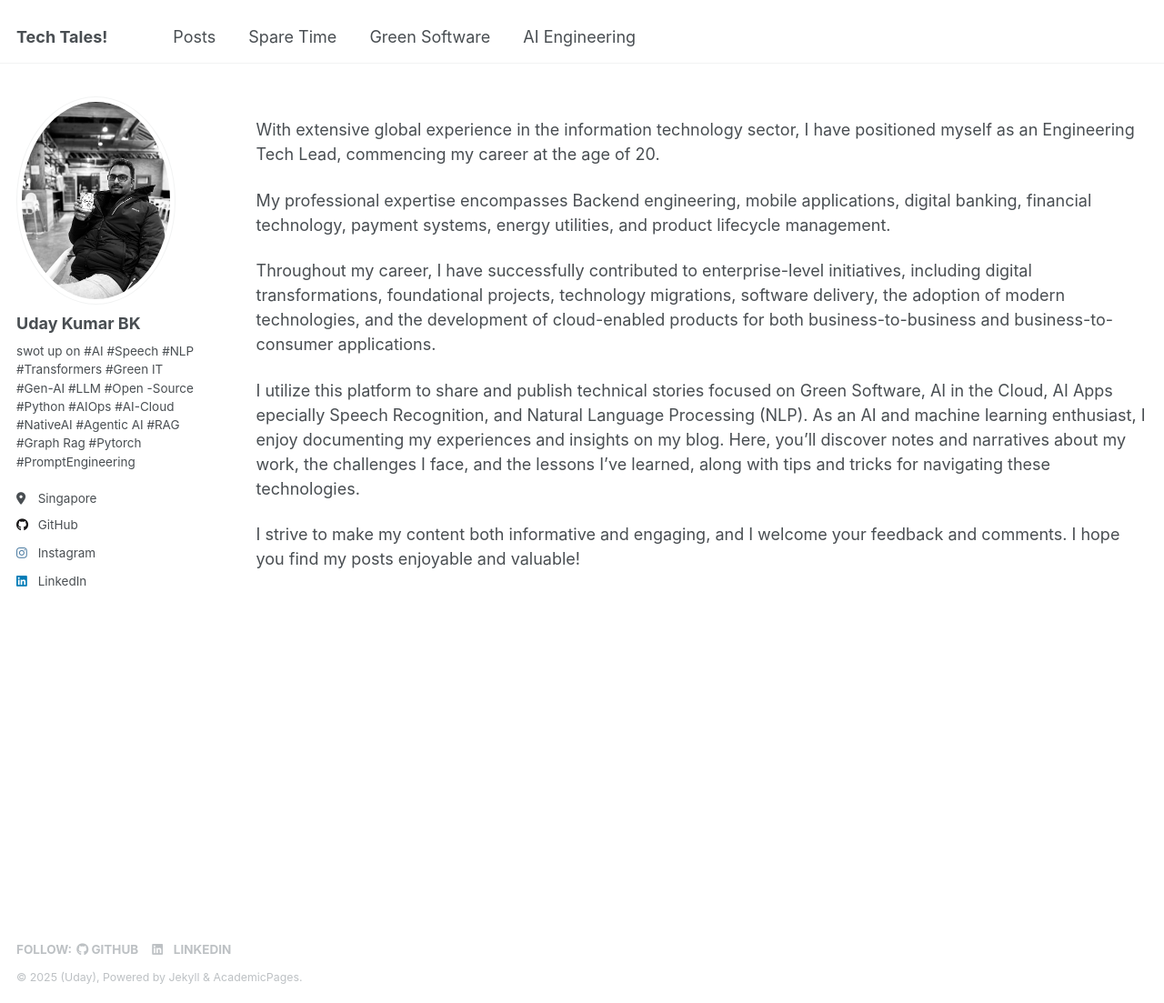
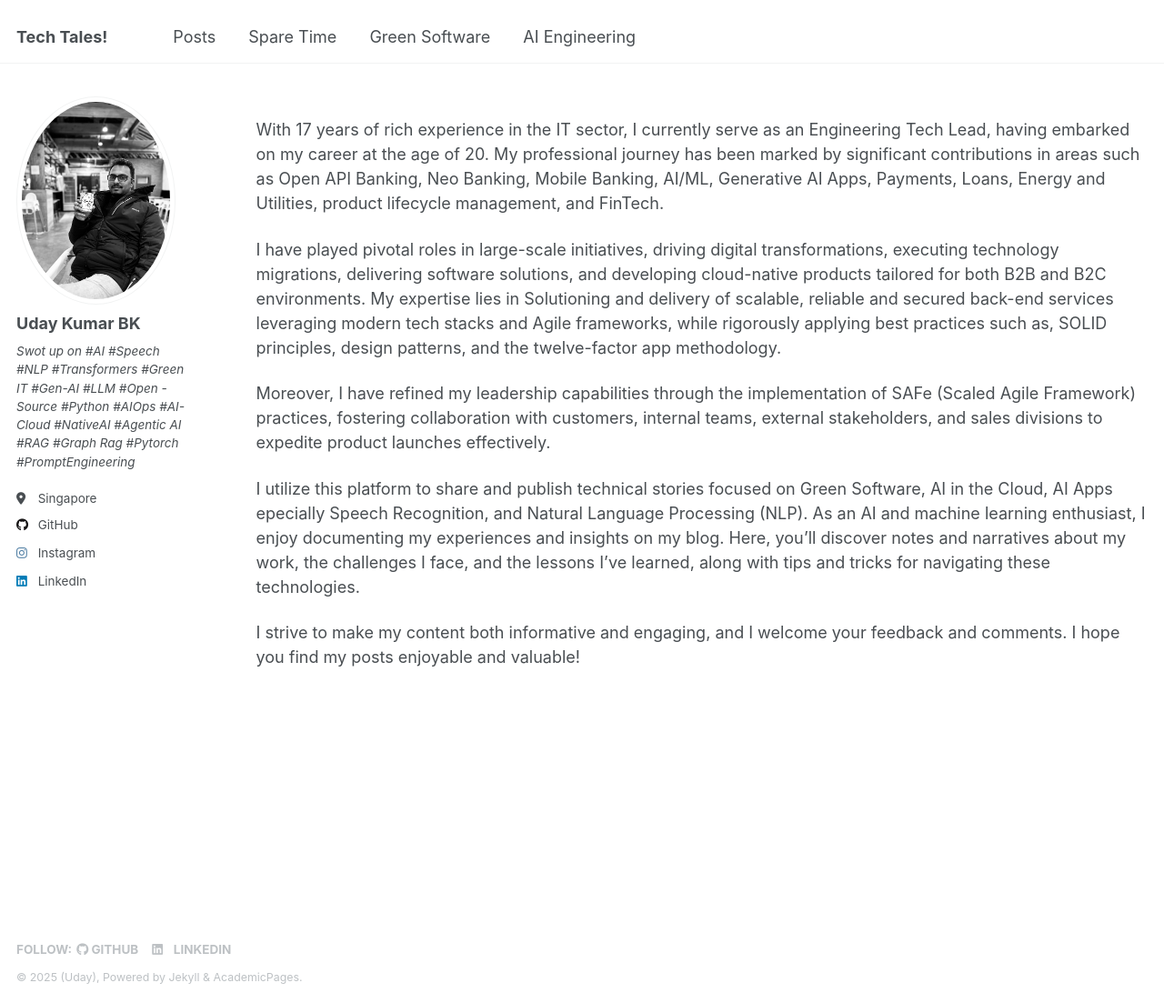
Before and after one commit to uday160386/uday160386.github.io, a Jekyll site: the page built from _pages/about.md, in a window 1280 px wide and 1103 px high. Shown: the whole window at 91% size. Built offline with Jekyll 4.4.1, drawn with Linux system fonts in a browser that asks for light colours.

Commit message:
adding content to profile

```diff
--- a/_config.yml
+++ b/_config.yml
@@ -24,7 +24,7 @@
   avatar           : "/aboutme/profile.jpeg"
   name             : "Uday Kumar BK"
   pronouns         :
-  bio              : "swot up on #AI #Speech #NLP #Transformers #Green IT #Gen-AI #LLM #Open -Source #Python #AIOps #AI-Cloud  #NativeAI #Agentic AI #RAG #Graph Rag #Pytorch #PromptEngineering"
+  bio              : "<i>Swot up on #AI #Speech #NLP #Transformers #Green IT #Gen-AI #LLM #Open -Source #Python #AIOps #AI-Cloud  #NativeAI #Agentic AI #RAG #Graph Rag #Pytorch #PromptEngineering</i>"
   location         : "Singapore"
     # employer         : "Bits Pilani"
   uri              :
--- a/_pages/about.md
+++ b/_pages/about.md
@@ -14,12 +14,11 @@
   <a href="https://www.instagram.com/vukclicks/"><i class="fab fa-fw fa-instagram icon-pad-right" aria-hidden="true" style="font-size:25px"></i></a> -->
 
 
-With extensive global experience in the information technology sector, I have positioned myself as an Engineering Tech Lead, commencing my career at the age of 20.
+With 17 years of rich experience in the IT sector, I currently serve as an Engineering Tech Lead, having embarked on my career at the age of 20. My professional journey has been marked by significant contributions in areas such as Open API Banking, Neo Banking, Mobile Banking, AI/ML, Generative AI Apps, Payments, Loans, Energy and Utilities, product lifecycle management, and FinTech.
 
-My professional expertise encompasses Backend engineering, mobile applications, digital banking, financial technology, payment systems, energy utilities, and product lifecycle management.
+I have played pivotal roles in large-scale initiatives, driving digital transformations, executing technology migrations, delivering software solutions, and developing cloud-native products tailored for both B2B and B2C environments. My expertise lies in Solutioning and delivery of scalable, reliable and secured back-end services leveraging modern tech stacks and Agile frameworks, while rigorously applying best practices such as, SOLID principles, design patterns, and the twelve-factor app methodology.
 
-Throughout my career, I have successfully contributed to enterprise-level initiatives, including digital transformations, foundational projects, technology migrations, software delivery,
-the adoption of modern technologies, and the development of cloud-enabled products for both business-to-business and business-to-consumer applications.
+Moreover, I have refined my leadership capabilities through the implementation of SAFe (Scaled Agile Framework) practices, fostering collaboration with customers, internal teams, external stakeholders, and sales divisions to expedite product launches effectively.
 
 
 I utilize this platform to share and publish technical stories focused on Green Software, AI in the Cloud, AI Apps epecially Speech Recognition, and Natural Language Processing (NLP).
```
